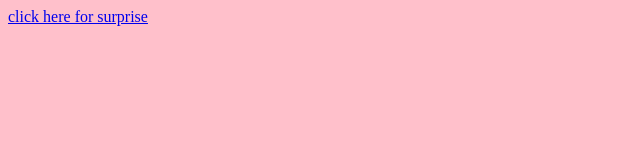
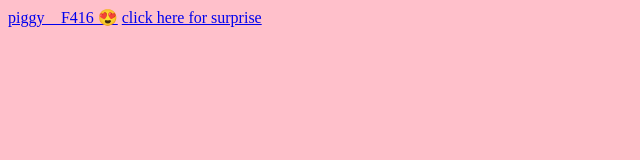
Before and after one commit to mithula-sketch/happy-birthday, a plain HTML site: page index.html in a window 1280 px wide. Shown: the whole page, without its empty margins (0-640 px from the left). Drawn offline with Linux system fonts and the light colour scheme.

Commit message:
Update index.html

```diff
--- a/index.html
+++ b/index.html
@@ -1,6 +1,7 @@
 <!doctype html>
 <html>
 <body bgcolor = "pink">
+  <a href="bear.gif"> piggy &#1F416 &#128525</a>
 <a href="ghibli.jpg"> click here for surprise</a>
 </body>
 </html>
```
